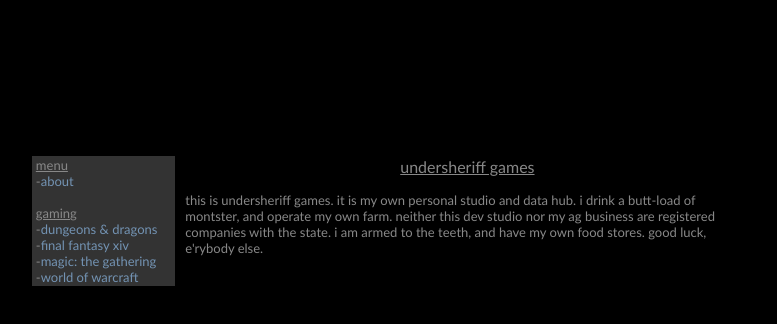
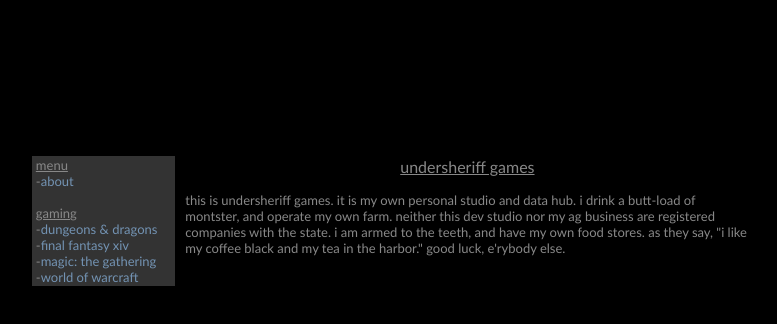
Before and after one commit to undersheriff/undersheriff.github.io, a plain HTML site: page index.html in a window 1280 px wide. Shown: the whole page, without its empty margins (249-1026 px from the left). Drawn offline with Linux system fonts and the light colour scheme.

Commit message:
Update index.html

```diff
--- a/index.html
+++ b/index.html
@@ -47,7 +47,8 @@ a:active {
           <u>undersheriff games</u>
           </p>
           <p style="color:888888; font-family:calibri; font-size:13;">
-          this is undersheriff games. it is my own personal studio and data hub. i drink a butt-load of montster, and operate my own farm. neither this dev studio nor my ag business are registered companies with the state. i am armed to the teeth, and have my own food stores. good luck, e'rybody else.
+          this is undersheriff games. it is my own personal studio and data hub. i drink a butt-load of montster, and operate my own farm. neither this dev studio nor my ag business are registered companies with the state. i am armed to the teeth, and have my own food stores. as they say, "i like my coffee black and
+          my tea in the harbor." good luck, e'rybody else.
           </p>
           </td>
         </tr>
```
